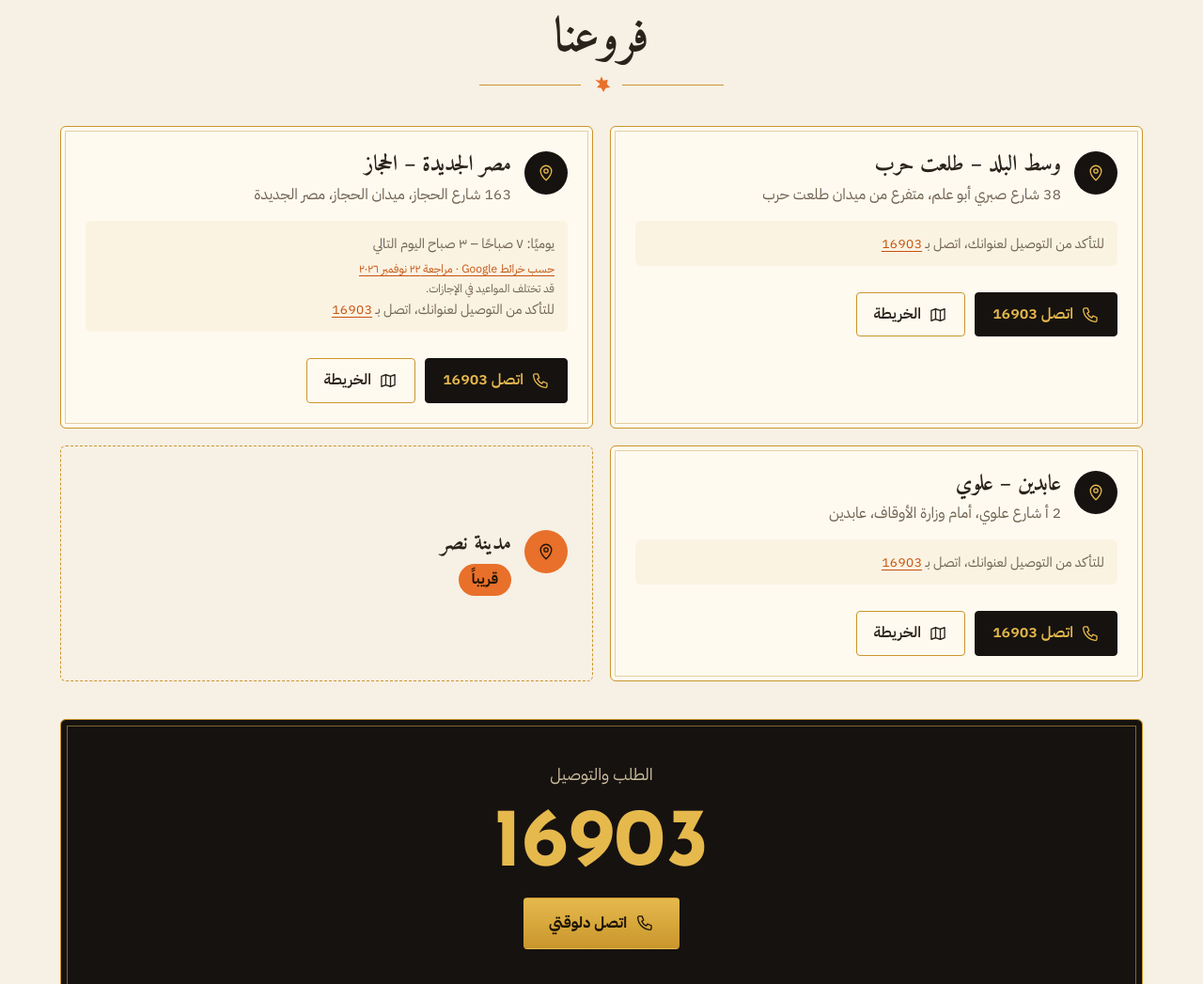
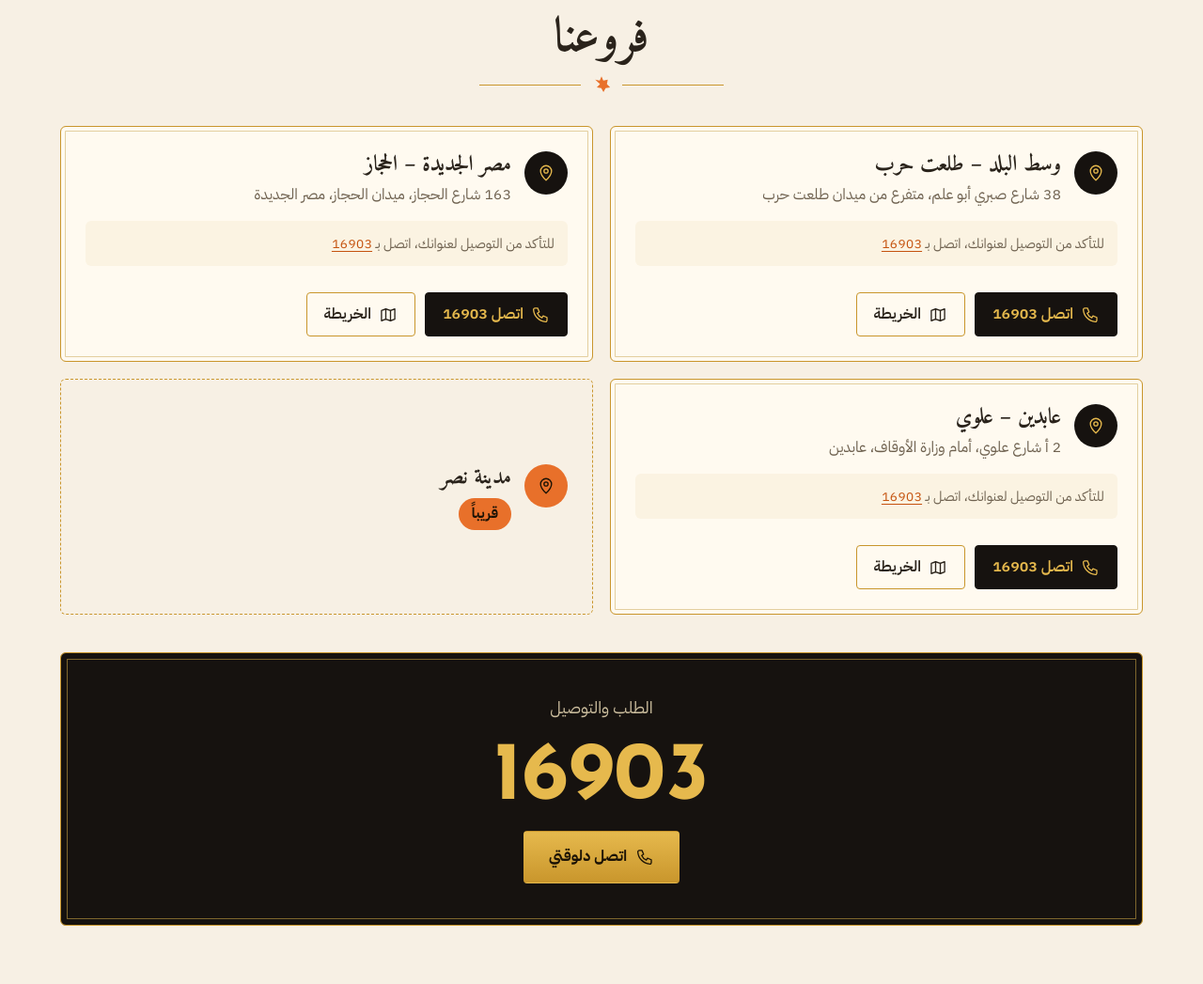
Before and after one commit to Evanjeery/kazzaz-preview, a plain HTML site: page index.html in a window 1280 px wide. Shown: the part 3260-4307 px from the top of the page at 94% size. Drawn offline with Linux system fonts and the light colour scheme; files whose address does not match are found by name.

Commit message:
Update branch URLs and delivery prompts

```diff
--- a/index.html
+++ b/index.html
@@ -597,9 +597,9 @@ const ICONS=['1f3f7', '1f959', '1f354', '1f357', '1f37d', '1f372', '1f958', '1f3
 const em=e=>`<svg class="em" aria-hidden="true" viewBox="0 0 36 36"><use href="#e-${e}"/></svg>`;
 const ic=n=>`<svg class="ic" aria-hidden="true"><use href="#i-${n}"/></svg>`;
 const $=s=>document.querySelector(s);let L=0,cat=0;
-const branchHours={1:{url:'https://www.google.com/maps/search/?api=1&query=Kazaz&query_place_id=ChIJ9VVEkTEVWBQRMF1MpdqvKr4'}};
-const BI={hours:['يوميًا: ٧ صباحًا – ٣ صباح اليوم التالي','Daily: 7 AM – 3 AM next day','Täglich: 7 Uhr bis 3 Uhr am Folgetag','Tous les jours : 7 h à 3 h le lendemain','每天：早上7点至次日凌晨3点'],source:['حسب خرائط Google · مراجعة ٢٢ نوفمبر ٢٠٢٦','Google Maps · checked 22 Nov 2026','Google Maps · geprüft am 22.11.2026','Google Maps · vérifié le 22 nov. 2026','Google地图 · 核查于2026年11月22日'],note:['قد تختلف المواعيد في الإجازات.','Holiday hours may differ.','Feiertagszeiten können abweichen.','Les horaires peuvent changer les jours fériés.','节假日营业时间可能不同。'],delivery:['للتأكد من التوصيل لعنوانك، اتصل بـ','To confirm delivery to your address, call','Für die Lieferung an Ihre Adresse anrufen:','Pour confirmer la livraison à votre adresse, appelez le','确认是否配送到您的地址，请致电']};
-const branchDetails=i=>`<div class="branch-info">${branchHours[i]?`<p>${BI.hours[L]}</p><small><a href="${branchHours[i].url}" target="_blank" rel="noopener">${BI.source[L]}</a><br>${BI.note[L]}</small>`:''}<p>${BI.delivery[L]} <a href="tel:16903">16903</a></p></div>`;
+const branchMaps=["https://www.google.com/maps/search/?api=1&query=Kazaz&query_place_id=ChIJbcxuW8dAWBQRlfhWbBY-zcY", "https://www.google.com/maps/search/?api=1&query=Kazaz&query_place_id=ChIJ9VVEkTEVWBQRMF1MpdqvKr4", "https://www.google.com/maps/search/?api=1&query=%D9%85%D8%B7%D8%B9%D9%85+%D8%A7%D9%84%D9%82%D8%B2%D8%A7%D8%B2+Kazaz&query_place_id=ChIJcdM3u9pBWBQRZFU2MzLnZjg"];
+const deliveryPrompt=['للتأكد من التوصيل لعنوانك، اتصل بـ','To confirm delivery to your address, call','Für die Lieferung an Ihre Adresse anrufen:','Pour confirmer la livraison à votre adresse, appelez le','确认是否配送到您的地址，请致电'];
+const branchDetails=i=>`<div class="branch-info"><p>${deliveryPrompt[L]} <a href="tel:16903">16903</a></p></div>`;
 const SQ={label:['ابحث باسم الصنف','Search by dish name','Nach Gericht suchen','Rechercher un plat','搜索菜品'],hint:['مثلاً: شاورما أو حواوشي','Try shawarma or hawawshi','Zum Beispiel Schawarma','Ex. chawarma ou hawawchi','例如：沙威玛'],clear:['مسح','Clear','Löschen','Effacer','清除'],empty:['مفيش أصناف مطابقة. جرّب اسم تاني.','No matching dishes. Try another name.','Keine passenden Gerichte.','Aucun plat trouvé. Essayez un autre nom.','没有匹配的菜品，请换个名称。'],found:['نتائج البحث','Search results','Suchergebnisse','Résultats','搜索结果']};
 let dishQuery='';
 const normDish=s=>String(s).toLowerCase().normalize('NFD').replace(/[\u0300-\u036f\u064b-\u065f\u0670\u0640]/g,'').replace(/[أإآٱ]/g,'ا').replace(/ى/g,'ي').replace(/ة/g,'ه').trim();
@@ -632,7 +632,7 @@ document.querySelectorAll('#lang button').forEach(b=>b.setAttribute('aria-presse
 $('#tiles').innerHTML=C.map((c,i)=>`<li><a class="cat${i===0?' feat':''}" href="#menu" data-c="${i}"><img class="ph" src="media/cat-${CATK[i]}.webp" alt="" loading="lazy" width="640" height="480"><h3>${c.n[L]}</h3></a></li>`).join('');
 $('#cats').innerHTML=C.map((c,i)=>`<button role="tab" id="t${i}" aria-selected="${i===cat}" data-c="${i}">${em(ICONS[i])}${c.n[L]}</button>`).join('');
 renderMenu();
-$('#br').innerHTML=B.map((b,i)=>{if(b[2])return`<div class="br soon"><div class="top"><span class="pin">${ic('pin')}</span><div><h3>${b[0][L]}</h3><p class="bd">${T.soon[L]}</p></div></div></div>`;const a=L?en1[i]:b[1];return`<div class="br"><div class="top"><span class="pin">${ic('pin')}</span><div><h3>${b[0][L]}</h3><p>${a}</p></div></div>${branchDetails(i)}<div class="acts"><a href="tel:16903">${ic('phone')}${T.call[L]} 16903</a><a href="https://www.google.com/maps/search/?api=1&query=${encodeURIComponent('Al-Kazzaz restaurant '+en1[i])}" target="_blank" rel="noopener">${ic('map')}${T.map[L]}</a></div></div>`}).join('');
+$('#br').innerHTML=B.map((b,i)=>{if(b[2])return`<div class="br soon"><div class="top"><span class="pin">${ic('pin')}</span><div><h3>${b[0][L]}</h3><p class="bd">${T.soon[L]}</p></div></div></div>`;const a=L?en1[i]:b[1];return`<div class="br"><div class="top"><span class="pin">${ic('pin')}</span><div><h3>${b[0][L]}</h3><p>${a}</p></div></div>${branchDetails(i)}<div class="acts"><a href="tel:16903">${ic('phone')}${T.call[L]} 16903</a><a href="${branchMaps[i]}" target="_blank" rel="noopener">${ic('map')}${T.map[L]}</a></div></div>`}).join('');
 const t=L?(L==4?'卡扎兹餐厅 | Al-Kazzaz':'Al-Kazzaz Restaurants'):'مطاعم القزاز | Al-Kazzaz';document.title=t;
 const md=document.querySelector('meta[name=description]');if(md)md.content=T.desc[L];
 try{localStorage.setItem('lng',L)}catch(e){}}
```
